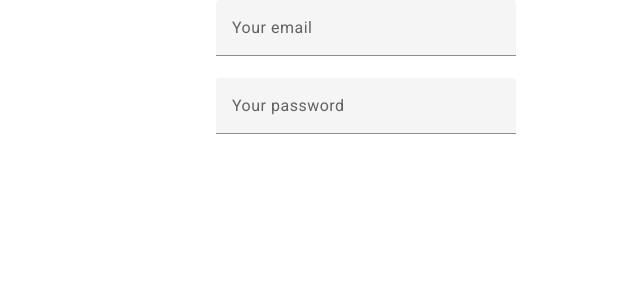
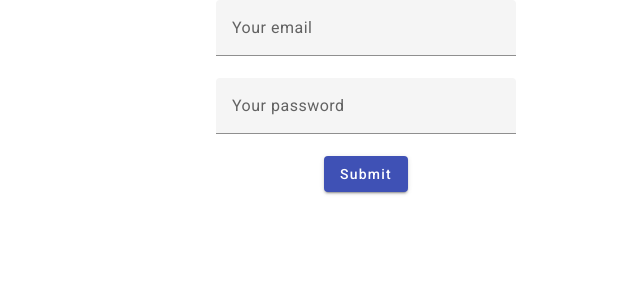
Before and after one commit to med31/angular-material-learn, an Angular app: page /signup in a window 1280 px wide. Shown: the top 300 px of the page, without its empty margins (274-914 px from the left). Built offline with nearby package versions, Linux system fonts and the light colour scheme.

Commit message:
add submit button

```diff
--- a/src/app/auth/signup/signup.component.html
+++ b/src/app/auth/signup/signup.component.html
@@ -6,5 +6,6 @@
     <mat-form-field>
       <input type="password" matInput placeholder="Your password">
     </mat-form-field>
+    <button type="submit" mat-raised-button color="primary">Submit</button>
   </form>
 </section>
```
